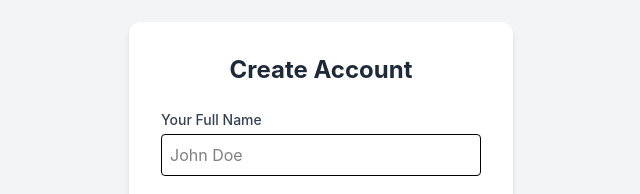
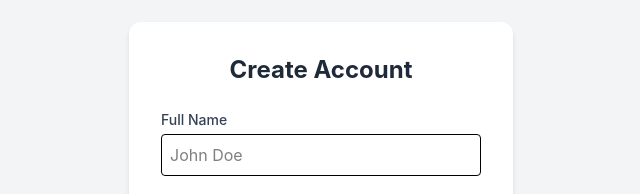
Before and after one commit to dev-oriel/Uzimanode-Frontend, a React (Vite) app: page /signup in a window 1280 px wide. Shown: the part 113-307 px from the top of the page, without its empty margins (319-959 px from the left). Built offline with nearby package versions, Linux system fonts and the light colour scheme.

Commit message:
Modified signup page

```diff
--- a/src/pages/Signup.jsx
+++ b/src/pages/Signup.jsx
@@ -42,7 +42,7 @@ export default function Signup() {
         {/* Name Input */}
         <div className="mb-4">
           <label className="block text-sm font-medium text-gray-700 mb-1">
-            Your Full Name
+            Full Name
           </label>
           <input
             type="text"
```
